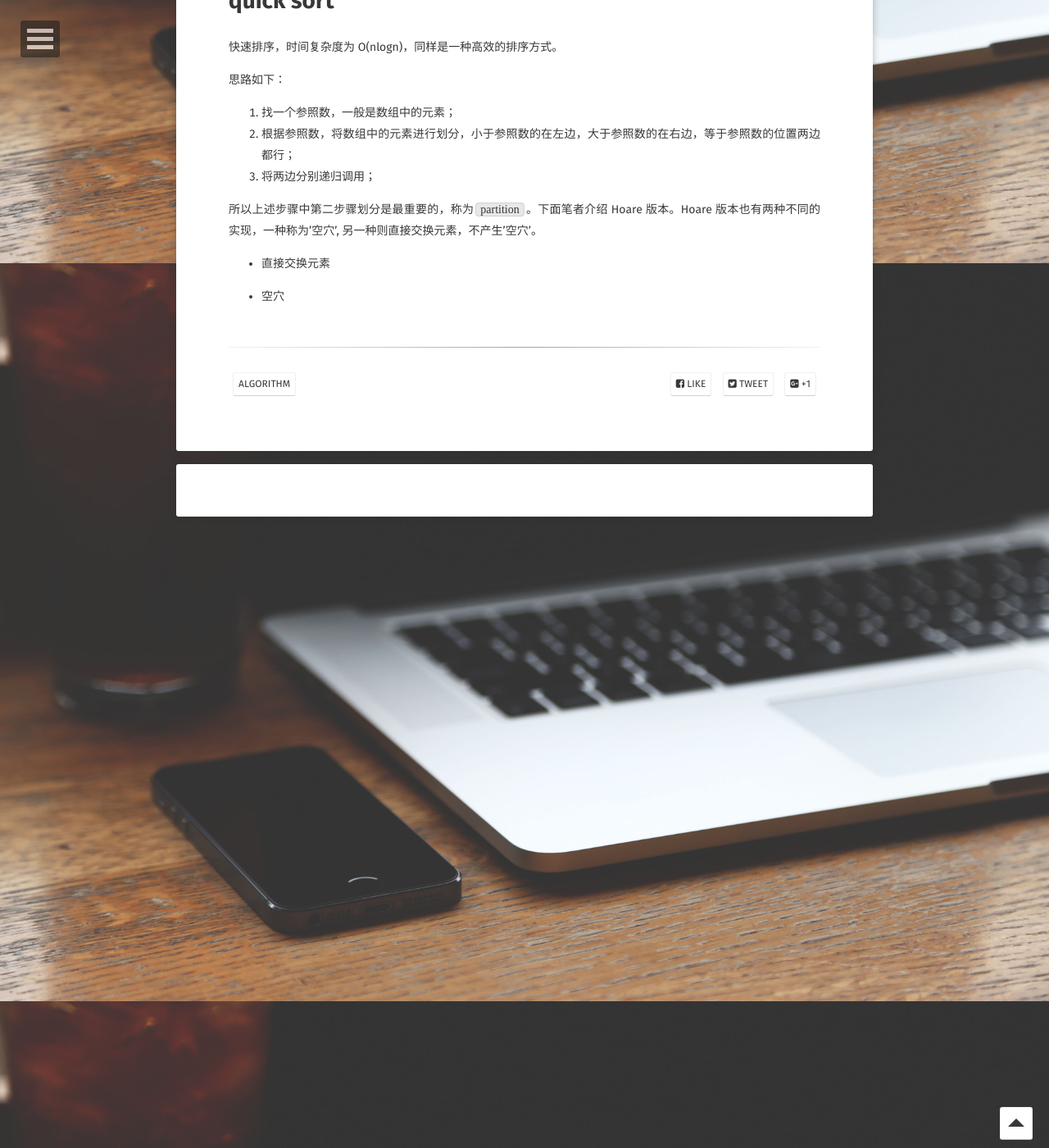
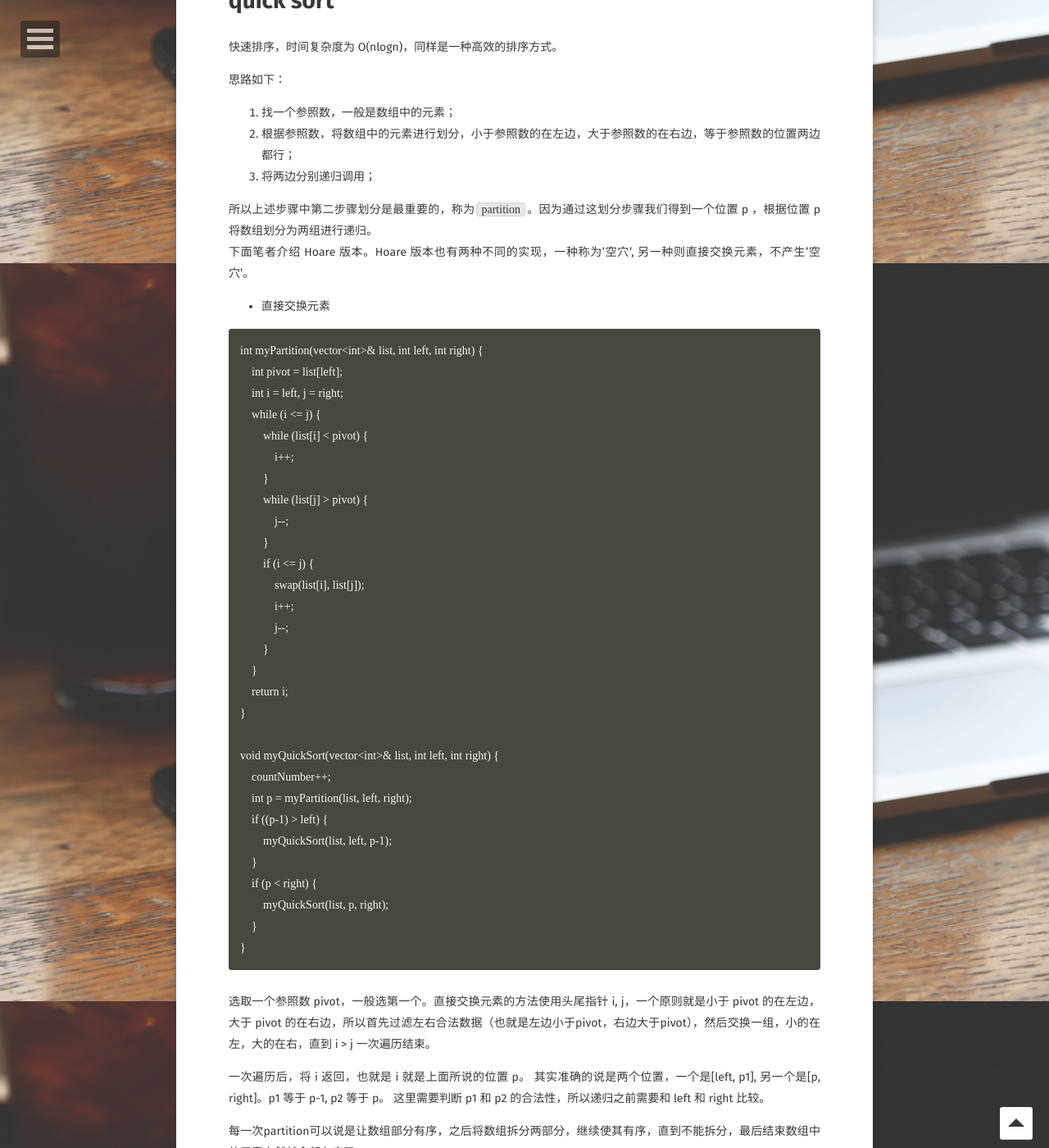
Before and after one commit to longjianjiang/longjianjiang.github.io, a Jekyll site: the page built from _posts/2018-12-07-sort.md, in a window 1280 px wide and 1400 px high, scrolled down 2379 px. Shown: the whole window at 82% size. Built offline with Jekyll 4.4.1, drawn with Linux system fonts in a browser that asks for light colours; some web fonts are replaced; comment, search, counter and statistics services are not loaded; some of the changed text lies outside the part shown.

Commit message:
Update(auto commit)

````diff
--- a/_posts/2018-12-07-sort.md
+++ b/_posts/2018-12-07-sort.md
@@ -73,8 +73,74 @@ void mergeSort(vector<int>& list) {
 2. 根据参照数，将数组中的元素进行划分，小于参照数的在左边，大于参照数的在右边，等于参照数的位置两边都行；
 3. 将两边分别递归调用；
 
-所以上述步骤中第二步骤划分是最重要的，称为`partition`。下面笔者介绍 Hoare 版本。Hoare 版本也有两种不同的实现，一种称为'空穴', 另一种则直接交换元素，不产生'空穴'。
+所以上述步骤中第二步骤划分是最重要的，称为`partition`。因为通过这划分步骤我们得到一个位置 p ，根据位置 p 将数组划分为两组进行递归。
+下面笔者介绍 Hoare 版本。Hoare 版本也有两种不同的实现，一种称为'空穴', 另一种则直接交换元素，不产生'空穴'。
 
 - 直接交换元素
 
+```
+int myPartition(vector<int>& list, int left, int right) {
+    int pivot = list[left];
+    int i = left, j = right;
+    while (i <= j) {
+        while (list[i] < pivot) {
+            i++;
+        }
+        while (list[j] > pivot) {
+            j--;
+        }
+        if (i <= j) {
+            swap(list[i], list[j]);
+            i++;
+            j--;
+        }
+    }
+    return i;
+}
+
+void myQuickSort(vector<int>& list, int left, int right) {
+    countNumber++;
+    int p = myPartition(list, left, right);
+    if ((p-1) > left) {
+        myQuickSort(list, left, p-1);
+    }
+    if (p < right) {
+        myQuickSort(list, p, right);
+    }
+}
+```
+
+选取一个参照数 pivot，一般选第一个。直接交换元素的方法使用头尾指针 i, j，一个原则就是小于 pivot 的在左边，大于 pivot 的在右边，所以首先过滤左右合法数据（也就是左边小于pivot，右边大于pivot），然后交换一组，小的在左，大的在右，直到 i > j 一次遍历结束。
+
+一次遍历后，将 i 返回，也就是 i 就是上面所说的位置 p。 其实准确的说是两个位置，一个是[left, p1], 另一个是[p, right]。p1 等于 p-1, p2 等于 p。 这里需要判断 p1 和 p2 的合法性，所以递归之前需要和 left 和 right 比较。
+
+每一次partition可以说是让数组部分有序，之后将数组拆分两部分，继续使其有序，直到不能拆分，最后结束数组中的元素自然就全部有序了。
+
+上面的 `myPartition` 其实不唯一，比如下面这个 `myPartitionVersion2` 同样也是有效的，不管怎样，目标就是返回一个拆分数组的位置 p.
+
+```
+int myPartitionVersion2(vector<int>& list, int left, int right) {
+    int pivot = list[left];
+    int i = left, j = right;
+    while (1) {
+        while (list[i] < pivot) {
+            i++;
+        }
+        while (list[j] > pivot) {
+            j--;
+        }
+
+        if (i == j) {
+            return i;
+        } else if (i > j) {
+            return i-1;
+        }
+
+        swap(list[i], list[j]);
+        i++;
+        j--;
+    }
+}
+```
+
 - 空穴
````
